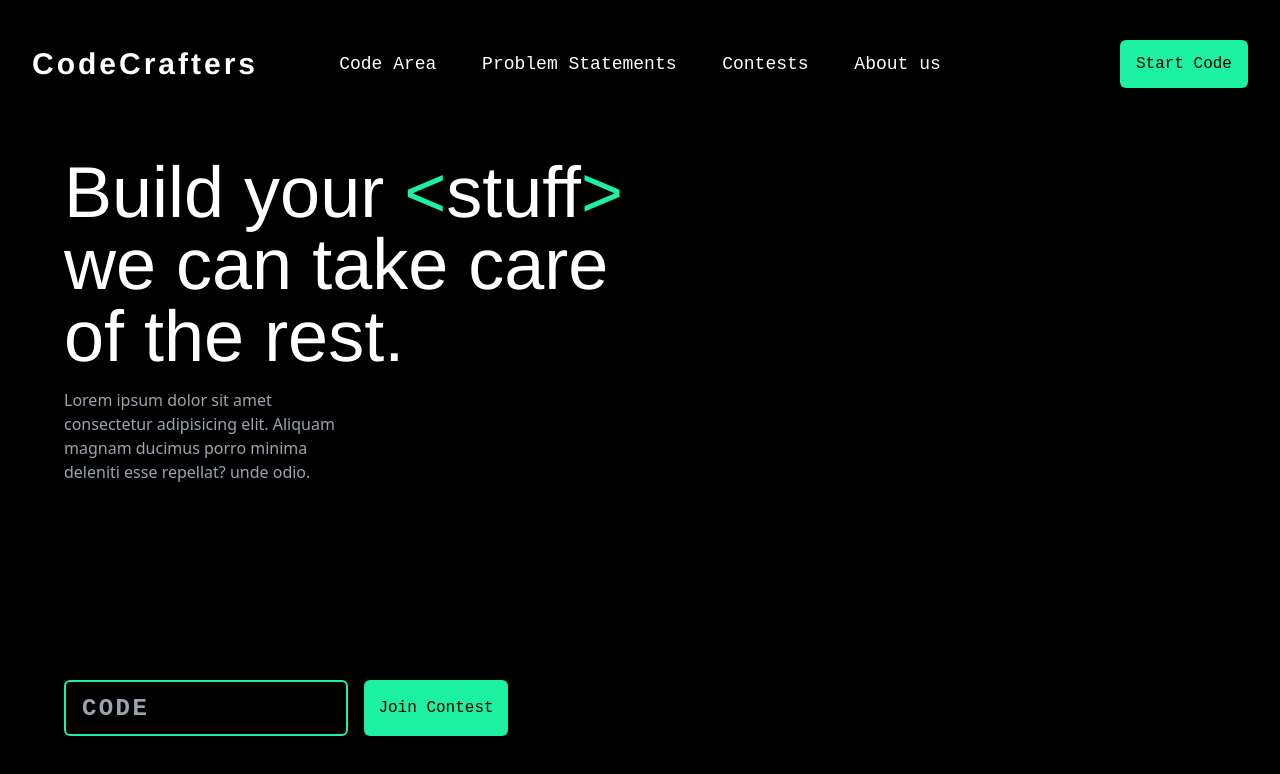
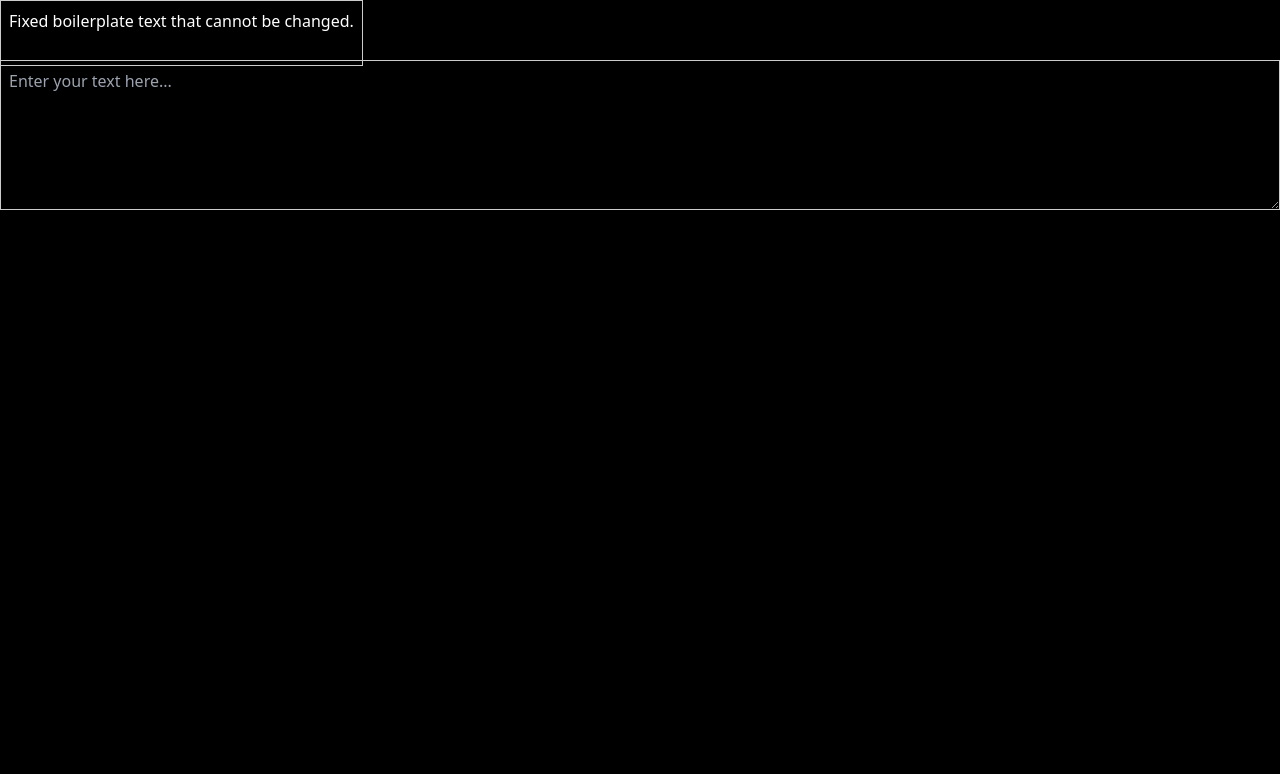
Before and after one commit to Jyotirmoy-Baidya/Code-Brewer-Frontend, a React (Vite) app: page /test in a window 1280 px wide. Shown: the top 774 px of the page. Built offline with nearby package versions, Linux system fonts and the light colour scheme.

Commit message:
Testcases

```diff
--- a/src/App.jsx
+++ b/src/App.jsx
@@ -8,6 +8,7 @@ import ContestProblem from "./pages/ContestProblem"
 import CreateProblem from "./pages/CreateProblem"
 import { Toaster } from "react-hot-toast"
 import CodeArea from "./pages/CodeArea"
+import Broiler from "./components/basic/Broiler"
 
 const App = () => {
   return (
@@ -22,6 +23,7 @@ const App = () => {
           <Route path="/problem/:problemid" element={<Problem />} />
           <Route path="/createproblem" element={<CreateProblem />} />
           <Route path="/codearea" element={<CodeArea />} />
+          <Route path="/test" element={<Broiler />} />
           <Route path="*" element={<Landing />} />
         </Routes>
       </BrowserRouter>
--- /dev/null
+++ b/src/components/basic/Broiler.jsx
@@ -0,0 +1,51 @@
+import React, { useState } from 'react'
+
+const Broiler = () => {
+
+    const fixedText = "Fixed boilerplate text that cannot be changed.\n\n"; // The boilerplate part
+    const [editableText, setEditableText] = useState("");
+
+    const handleTextChange = (e) => {
+        setEditableText(e.target.value);
+    };
+
+    return (
+        <div>
+
+            <div style={{ position: 'relative', width: '100%' }}>
+                <div
+                    style={{
+                        position: 'absolute',
+                        top: 0,
+                        left: 0,
+                        whiteSpace: 'pre-wrap',
+                        pointerEvents: 'none', // Make it unselectable
+                        padding: '8px',
+                        border: '1px solid #ccc',
+                        backgroundColor: 'transparent',
+                        zIndex: 1,
+                    }}
+                >
+                    {fixedText}
+                </div>
+                <textarea
+                    value={editableText}
+                    onChange={handleTextChange}
+                    style={{
+                        position: 'relative',
+                        top: `${fixedText.split('\n').length * 20}px`, // Offset to align with fixed text height
+                        width: '100%',
+                        height: '150px',
+                        padding: '8px',
+                        border: '1px solid #ccc',
+                        backgroundColor: 'transparent',
+                        zIndex: 2,
+                    }}
+                    placeholder="Enter your text here..."
+                />
+            </div>
+        </div>
+    )
+}
+
+export default Broiler
--- a/src/components/problem/CodingPlayground.jsx
+++ b/src/components/problem/CodingPlayground.jsx
@@ -7,8 +7,10 @@ import { oneDark } from '@codemirror/theme-one-dark';
 
 import { autocompletion, completeFromList } from '@codemirror/autocomplete';
 import { closeBrackets } from '@codemirror/autocomplete';
+import { TiTick } from 'react-icons/ti';
+import { GiCrossMark } from 'react-icons/gi';
 
-function CodingPlayground({ code, setCode, language, input, setInput, output, metrics, getLanguageExtension, customInput, setCustomInput }) {
+function CodingPlayground({ code, setCode, language, input, setInput, output, metrics, getLanguageExtension, customInput, setCustomInput, testCasesResult }) {
 
 
   const javaKeywords = [
@@ -115,11 +117,24 @@ function CodingPlayground({ code, setCode, language, input, setInput, output, me
           </div>
         </>
       }
+      {
+        testCasesResult.length > 0 &&
+        <div className='grid grid-col-3'>
+          {
+            testCasesResult.map((ele, i) => (
+              <div className='py-3 px-4 text-gray-300' key={i}>Testcase {i + 1} {ele.status == 'passed' ? <TiTick /> : <GiCrossMark />}</div>
+            ))
+          }
+        </div>
+      }
+
       {/* Output Section */}
       <div className='min-h-48 flex flex-col'>
         <h2 className="text-lg mb-1 font-medium">Output:</h2>
         <div className="bg-gray-800 outline-none p-2 rounded w-full mb-4 h-full overflow-scroll design-scrollbar"><pre>{output}</pre></div>
       </div>
+
+
 
 
 
--- a/src/pages/CodeArea.jsx
+++ b/src/pages/CodeArea.jsx
@@ -1,10 +1,8 @@
-import React, { useState } from 'react'
+import React, { useEffect, useState } from 'react'
 import Header from '../components/basic/Header'
 
 
 import CodeMirror from '@uiw/react-codemirror';
-
-
 
 import { cpp } from '@codemirror/lang-cpp';
 import { java } from '@codemirror/lang-java';
@@ -31,7 +29,6 @@ const CodeArea = () => {
 
     const [runCodeLoading, setRunCodeLoading] = useState(false);
     //Code By T
-    const [code, setCode] = useState('');
     const [language, setLanguage] = useState('java'); // Default to java
     const [input, setInput] = useState(''); // New state for user input
     const [output, setOutput] = useState('');
@@ -77,6 +74,8 @@ const CodeArea = () => {
         setLanguage(selectedLanguage);
     };
 
+
+
     const getLanguageExtension = (lang) => {
         switch (lang) {
             case 'c':
@@ -93,6 +92,34 @@ const CodeArea = () => {
     };
 
 
+    //Boiler Plate
+    const fixedBoilerplate = `public class TempCode{\n \n}\n\n`; // Example boilerplate
+
+    const [code, setCode] = useState(fixedBoilerplate);
+
+    useEffect(() => {
+        setCode(fixedBoilerplate);
+    }, [fixedBoilerplate]);
+
+    const handleChange = (value, viewUpdate) => {
+        const cursorPosition = viewUpdate.state.selection.main.head;
+        const fixedLinesCount = fixedBoilerplate.split('\n').length;
+
+        const cursorLine = viewUpdate.state.doc.lineAt(cursorPosition).number;
+
+        // Prevent editing within the fixed boilerplate text
+        if (cursorLine < fixedLinesCount) {
+            // Revert to the previous state
+            setCode(fixedBoilerplate);
+        } else {
+            // Update state if not editing the boilerplate
+            setCode(value);
+        }
+    };
+
+
+
+    //Suggestions
     const javaKeywords = [
         // Java Keywords
         'abstract', 'assert', 'boolean', 'break', 'byte', 'case', 'catch', 'char', 'class',
@@ -145,13 +172,13 @@ const CodeArea = () => {
         // Notable Annotations
         'Override', 'Deprecated', 'SuppressWarnings', 'FunctionalInterface', 'SafeVarargs', 'Retention',
         'Target', 'Inherited', 'Documented'
-      ];
+    ];
 
 
 
-      const customCompletions = completeFromList(
+    const customCompletions = completeFromList(
         javaKeywords.map(javaKeywords => ({ label: javaKeywords }))
-      );
+    );
 
 
     return (
@@ -178,9 +205,9 @@ const CodeArea = () => {
                             getLanguageExtension(language),
                             autocompletion({ override: [customCompletions] }), // Add autocompletion
                             closeBrackets()   // Optional: Automatically close brackets and quotes
-                          ]}
+                        ]}
+                        onChange={(e) => setCode(e.target.value)}
                         theme={oneDark}
-                        onChange={(value) => setCode(value)}
                         className="text-lg h-[100%] max-h-[100%] bg-gray-800 overflow-scroll design-scrollbar"
                     />
                 </div>
--- a/src/pages/Problem.jsx
+++ b/src/pages/Problem.jsx
@@ -31,6 +31,8 @@ const Problem = () => {
     const [problem, setProblem] = useState({});
     const [loading, setLoading] = useState(false);
 
+    const [testCasesResult, setTestCaseResult] = useState([]);
+
     //Code By T
     const [code, setCode] = useState('');
     const [language, setLanguage] = useState('java'); // Default to java
@@ -47,11 +49,7 @@ const Problem = () => {
         axiosInstance.post(`http://localhost:3010/api/v1/question/run/${id}`, { language, code: codepost })
             .then(response => {
                 console.log(response);
-                // setOutput(response.data.output);
-                // setMetrics({
-                //     time: response.data.executionTime,
-                //     memory: response.data.memoryUsed
-                // });
+                setTestCaseResult(response.data);
                 toast.success("Output Came");
             })
             .catch(error => {
@@ -221,7 +219,7 @@ const Problem = () => {
                                 </div>
 
                                 {/* <textarea className="vscode-textarea" placeholder="Start typing..."></textarea> */}
-                                <CodingPlayground code={code} setCode={setCode} language={language} input={input} setInput={setInput} output={output} metrics={metrics} getLanguageExtension={getLanguageExtension} customInput={customInput} setCustomInput={setCustomInput} />
+                                <CodingPlayground code={code} setCode={setCode} language={language} input={input} setInput={setInput} output={output} metrics={metrics} getLanguageExtension={getLanguageExtension} customInput={customInput} setCustomInput={setCustomInput} testCasesResult={testCasesResult} />
                             </div>
                         </div>
             }
```
